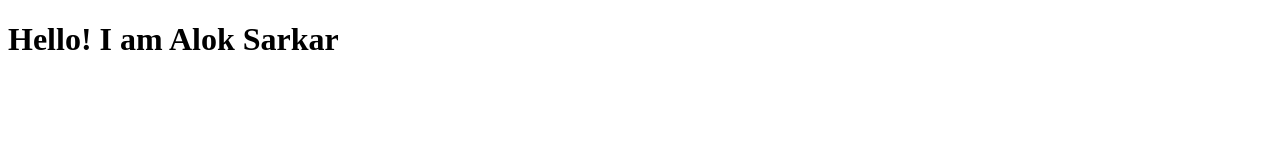
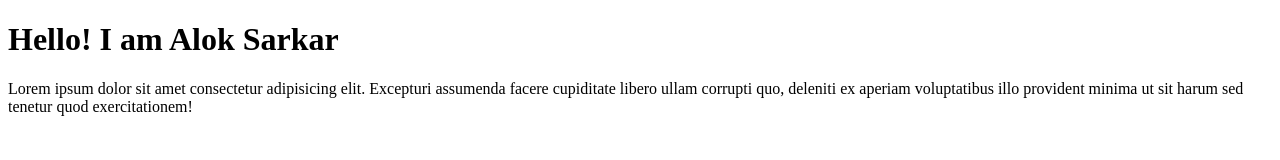
Before and after one commit to aloksarkar999/first-projects, a plain HTML site: page index.html in a window 1280 px wide. Drawn offline with Linux system fonts and the light colour scheme.

Commit message:
ptag-added

```diff
--- a/index.html
+++ b/index.html
@@ -7,5 +7,6 @@
 </head>
 <body>
     <h1>Hello! I am Alok Sarkar </h1>
+    <p>Lorem ipsum dolor sit amet consectetur adipisicing elit. Excepturi assumenda facere cupiditate libero ullam corrupti quo, deleniti ex aperiam voluptatibus illo provident minima ut sit harum sed tenetur quod exercitationem!</p>
 </body>
 </html>
```
